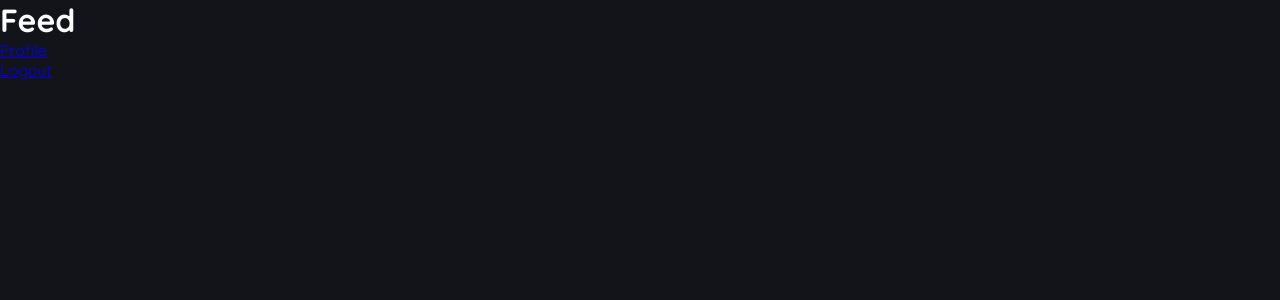
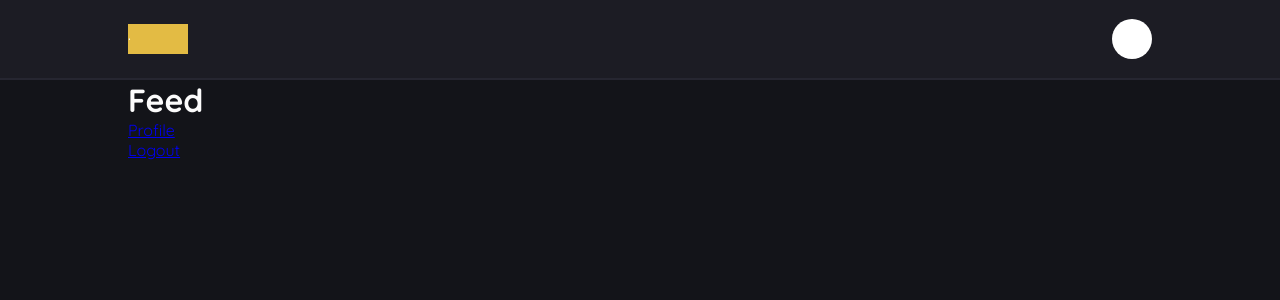
Before and after one commit to Lukenoutte/noutte-social-network, a React (Create React App) app in the folder client/: page /feed in a window 1280 px wide. Shown: the top 300 px of the page. Built offline with nearby package versions, Linux system fonts and the light colour scheme.

Commit message:
start feed

```diff
--- /dev/null
+++ b/client/src/assets/styles/feed.css
@@ -0,0 +1,41 @@
+.feed-container header {
+  height: 80px;
+  width: 100%;
+  background-color: var(--secundary-color);
+  display: flex;
+  align-items: center;
+  justify-content: center;
+  border-bottom: 2px solid var(--border-header-color);
+
+}
+
+.feed-container header .logo {
+  background-color: var(--primary-color);
+  height: 30px;
+  width: 60px;
+}
+.feed-container header .icon-profile {
+  height: 40px;
+  width: 40px;
+  background-color: #fff;
+  border-radius: 50%;
+}
+
+.center-container {
+  width: 80%;
+}
+
+.center-container-header {
+  width: 80%;
+  display: flex;
+  flex-direction: row;
+  justify-content: space-between;
+  align-items: center;
+
+}
+
+.feed-container .main-container {
+  width: 100%;
+  display: flex;
+  justify-content: center;
+}
--- a/client/src/global.css
+++ b/client/src/global.css
@@ -1,15 +1,15 @@
-
 :root {
   font-size: 60%;
   --primary-color: #e3bb44;
   --primary-color-hover: #e3c25f;
-    --secundary-color: #1C1C24;
-    --color-input-background: #2D2D3A;
+  --secundary-color: #1c1c24;
+  --color-input-background: #2d2d3a;
   --background-main: #131419;
-    --almost-white:#fcfcfc;
-    --placeholder-white:#cccccc;
-    --button-color: #2D2D3A;
+  --almost-white: #fcfcfc;
+  --placeholder-white: #cccccc;
+  --button-color: #2d2d3a;
   --button-color-hover: #404052;
+  --border-header-color: #262631;
 }
 
 * {
@@ -18,25 +18,27 @@
   box-sizing: border-box;
 }
 
-html, body, #root, .app{
+html,
+body,
+#root,
+.app {
   height: 100vh;
-
 }
 
-.app{
+.app {
   background-color: var(--background-main);
 }
 
 body,
 button,
 input,
-textarea{
-    font: 500 1.6rem 'Quicksand', sans-serif;
+textarea {
+  font: 500 1.6rem "Quicksand", sans-serif;
   color: var(--almost-white);
 }
 
-@media(min-width: 700px){
-    :root{
+@media (min-width: 700px) {
+  :root {
     font-size: 62.5%;
   }
 }
--- a/client/src/pages/feed/index.js
+++ b/client/src/pages/feed/index.js
@@ -1,10 +1,24 @@
-import React from 'react';
+import React from "react";
+import "../../assets/styles/feed.css";
 
 function Feed() {
-    return (<> <h1>Feed</h1>
-            <a href="/profile">Profile</a> <br/>
-            <a href="/">Logout</a>
-     </>)
+  return (
+    <div className="feed-container">
+      <header>
+        <div className="center-container-header">
+          <div className="logo">.</div>
+          <div className="icon-profile">.</div>
+        </div>
+      </header>
+      <div className="main-container">
+        <div className="center-container">
+          <h1>Feed</h1>
+          <a href="/profile">Profile</a> <br />
+          <a href="/">Logout</a>
+        </div>
+      </div>
+    </div>
+  );
 }
 
 export default Feed;
```
Lines whose indentation alone changed are shown as unchanged.
